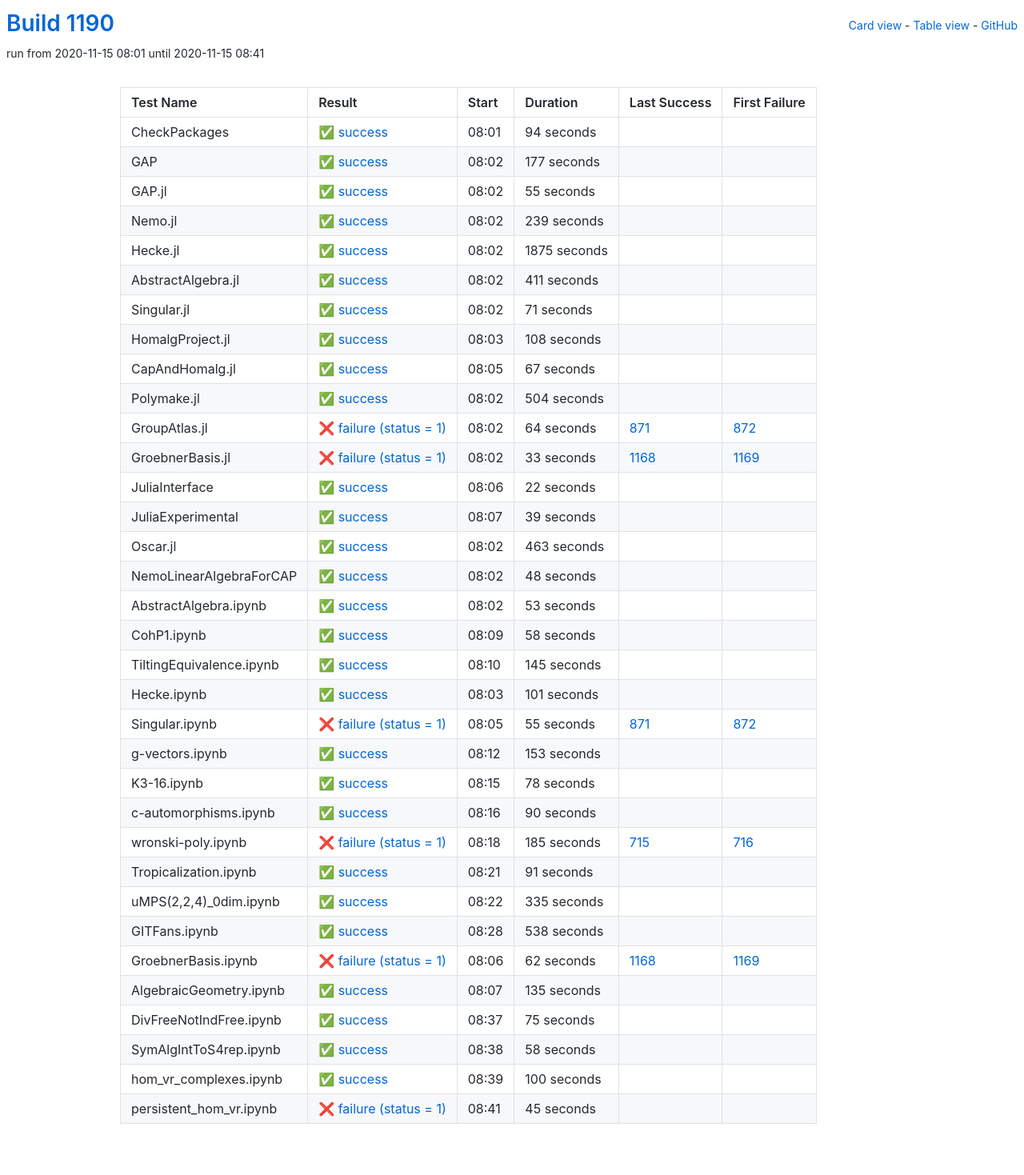
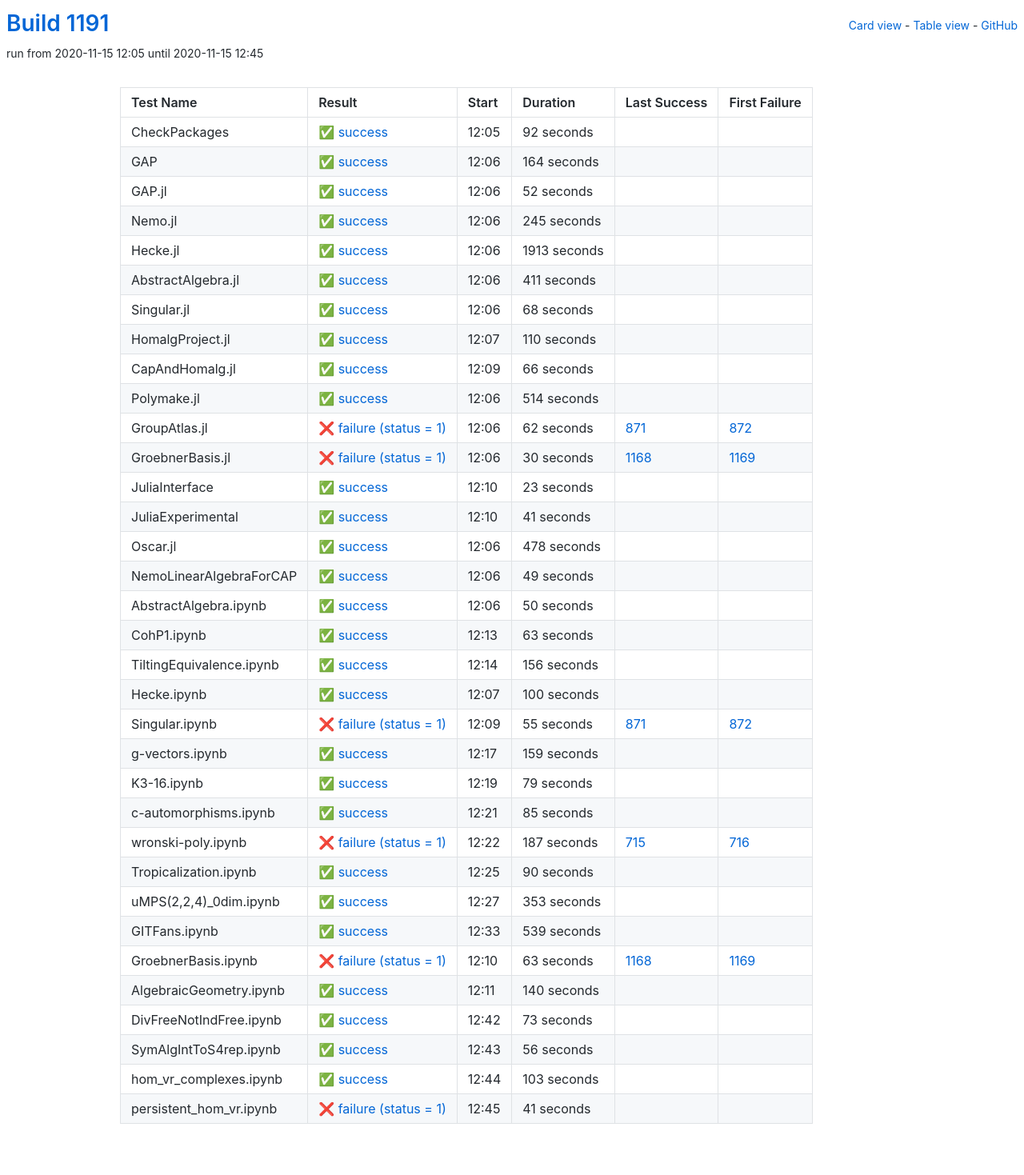
Before and after one commit to oscar-system/oscar-ci-status-stable, a Jekyll site: the page built from table.html, in a window 1280 px wide. Shown: the whole page at 80% size. Built offline with Jekyll 4.4.1, drawn with Linux system fonts in a browser that asks for light colours.

Commit message:
Build #1191

```diff
--- a/_data/ci.yml
+++ b/_data/ci.yml
@@ -1,6 +1,6 @@
 ---
-build: 1190
-build_url: https://oscarci.mathematik.uni-kl.de/job/oscar-stable/1190/
+build: 1191
+build_url: https://oscarci.mathematik.uni-kl.de/job/oscar-stable/1191/
 job: oscar-stable
 organization: oscar-system
 repo: oscar-ci-status-stable
@@ -8,68 +8,68 @@ repourl: https://github.com/oscar-system/oscar-ci-status-stable
 tests:
 - name: CheckPackages
   id: checkpackages
-  log: https://oscarci.mathematik.uni-kl.de/job/oscar-stable/1190/artifact/logs/build-1190/CheckPackages.log
-  start: 2020-11-15 08:01
+  log: https://oscarci.mathematik.uni-kl.de/job/oscar-stable/1191/artifact/logs/build-1191/CheckPackages.log
+  start: 2020-11-15 12:05
   success: true
   exitcode: 0
   status: success
-  duration: 94
+  duration: 92
   last_success: false
   last_success_url:
   first_failure: false
   first_failure_url:
 - name: GAP
   id: gap
-  log: https://oscarci.mathematik.uni-kl.de/job/oscar-stable/1190/artifact/logs/build-1190/GAP.log
-  start: 2020-11-15 08:02
+  log: https://oscarci.mathematik.uni-kl.de/job/oscar-stable/1191/artifact/logs/build-1191/GAP.log
+  start: 2020-11-15 12:06
   success: true
   exitcode: 0
   status: success
-  duration: 177
+  duration: 164
   last_success: false
   last_success_url:
   first_failure: false
   first_failure_url:
 - name: GAP.jl
   id: gap-jl
-  log: https://oscarci.mathematik.uni-kl.de/job/oscar-stable/1190/artifact/logs/build-1190/GAP.jl.log
-  start: 2020-11-15 08:02
+  log: https://oscarci.mathematik.uni-kl.de/job/oscar-stable/1191/artifact/logs/build-1191/GAP.jl.log
+  start: 2020-11-15 12:06
   success: true
   exitcode: 0
   status: success
-  duration: 55
+  duration: 52
   last_success: false
   last_success_url:
   first_failure: false
   first_failure_url:
 - name: Nemo.jl
   id: nemo-jl
-  log: https://oscarci.mathematik.uni-kl.de/job/oscar-stable/1190/artifact/logs/build-1190/Nemo.jl.log
-  start: 2020-11-15 08:02
+  log: https://oscarci.mathematik.uni-kl.de/job/oscar-stable/1191/artifact/logs/build-1191/Nemo.jl.log
+  start: 2020-11-15 12:06
   success: true
   exitcode: 0
   status: success
-  duration: 239
+  duration: 245
   last_success: false
   last_success_url:
   first_failure: false
   first_failure_url:
 - name: Hecke.jl
   id: hecke-jl
-  log: https://oscarci.mathematik.uni-kl.de/job/oscar-stable/1190/artifact/logs/build-1190/Hecke.jl.log
-  start: 2020-11-15 08:02
+  log: https://oscarci.mathematik.uni-kl.de/job/oscar-stable/1191/artifact/logs/build-1191/Hecke.jl.log
+  start: 2020-11-15 12:06
   success: true
   exitcode: 0
   status: success
-  duration: 1875
+  duration: 1913
   last_success: false
   last_success_url:
   first_failure: false
   first_failure_url:
 - name: AbstractAlgebra.jl
   id: abstractalgebra-jl
-  log: https://oscarci.mathematik.uni-kl.de/job/oscar-stable/1190/artifact/logs/build-1190/AbstractAlgebra.jl.log
-  start: 2020-11-15 08:02
+  log: https://oscarci.mathematik.uni-kl.de/job/oscar-stable/1191/artifact/logs/build-1191/AbstractAlgebra.jl.log
+  start: 2020-11-15 12:06
   success: true
   exitcode: 0
   status: success
@@ -80,176 +80,176 @@ tests:
   first_failure_url:
 - name: Singular.jl
   id: singular-jl
-  log: https://oscarci.mathematik.uni-kl.de/job/oscar-stable/1190/artifact/logs/build-1190/Singular.jl.log
-  start: 2020-11-15 08:02
+  log: https://oscarci.mathematik.uni-kl.de/job/oscar-stable/1191/artifact/logs/build-1191/Singular.jl.log
+  start: 2020-11-15 12:06
   success: true
   exitcode: 0
   status: success
-  duration: 71
+  duration: 68
   last_success: false
   last_success_url:
   first_failure: false
   first_failure_url:
 - name: HomalgProject.jl
   id: homalgproject-jl
-  log: https://oscarci.mathematik.uni-kl.de/job/oscar-stable/1190/artifact/logs/build-1190/HomalgProject.jl.log
-  start: 2020-11-15 08:03
+  log: https://oscarci.mathematik.uni-kl.de/job/oscar-stable/1191/artifact/logs/build-1191/HomalgProject.jl.log
+  start: 2020-11-15 12:07
   success: true
   exitcode: 0
   status: success
-  duration: 108
+  duration: 110
   last_success: false
   last_success_url:
   first_failure: false
   first_failure_url:
 - name: CapAndHomalg.jl
   id: capandhomalg-jl
-  log: https://oscarci.mathematik.uni-kl.de/job/oscar-stable/1190/artifact/logs/build-1190/CapAndHomalg.jl.log
-  start: 2020-11-15 08:05
+  log: https://oscarci.mathematik.uni-kl.de/job/oscar-stable/1191/artifact/logs/build-1191/CapAndHomalg.jl.log
+  start: 2020-11-15 12:09
   success: true
   exitcode: 0
   status: success
-  duration: 67
+  duration: 66
   last_success: false
   last_success_url:
   first_failure: false
   first_failure_url:
 - name: Polymake.jl
   id: polymake-jl
-  log: https://oscarci.mathematik.uni-kl.de/job/oscar-stable/1190/artifact/logs/build-1190/Polymake.jl.log
-  start: 2020-11-15 08:02
+  log: https://oscarci.mathematik.uni-kl.de/job/oscar-stable/1191/artifact/logs/build-1191/Polymake.jl.log
+  start: 2020-11-15 12:06
   success: true
   exitcode: 0
   status: success
-  duration: 504
+  duration: 514
   last_success: false
   last_success_url:
   first_failure: false
   first_failure_url:
 - name: GroupAtlas.jl
   id: groupatlas-jl
-  log: https://oscarci.mathematik.uni-kl.de/job/oscar-stable/1190/artifact/logs/build-1190/GroupAtlas.jl.log
-  start: 2020-11-15 08:02
+  log: https://oscarci.mathematik.uni-kl.de/job/oscar-stable/1191/artifact/logs/build-1191/GroupAtlas.jl.log
+  start: 2020-11-15 12:06
   success: false
   exitcode: 1
   status: failure
-  duration: 64
+  duration: 62
   last_success: 871
   last_success_url: https://oscarci.mathematik.uni-kl.de/job/oscar-stable/871/
   first_failure: 872
   first_failure_url: https://oscarci.mathematik.uni-kl.de/job/oscar-stable/872/
 - name: GroebnerBasis.jl
   id: groebnerbasis-jl
-  log: https://oscarci.mathematik.uni-kl.de/job/oscar-stable/1190/artifact/logs/build-1190/GroebnerBasis.jl.log
-  start: 2020-11-15 08:02
+  log: https://oscarci.mathematik.uni-kl.de/job/oscar-stable/1191/artifact/logs/build-1191/GroebnerBasis.jl.log
+  start: 2020-11-15 12:06
   success: false
   exitcode: 1
   status: failure
-  duration: 33
+  duration: 30
   last_success: 1168
   last_success_url: https://oscarci.mathematik.uni-kl.de/job/oscar-stable/1168/
   first_failure: 1169
   first_failure_url: https://oscarci.mathematik.uni-kl.de/job/oscar-stable/1169/
 - name: JuliaInterface
   id: juliainterface
-  log: https://oscarci.mathematik.uni-kl.de/job/oscar-stable/1190/artifact/logs/build-1190/JuliaInterface.log
-  start: 2020-11-15 08:06
+  log: https://oscarci.mathematik.uni-kl.de/job/oscar-stable/1191/artifact/logs/build-1191/JuliaInterface.log
+  start: 2020-11-15 12:10
   success: true
   exitcode: 0
   status: success
-  duration: 22
+  duration: 23
   last_success: false
   last_success_url:
   first_failure: false
   first_failure_url:
 - name: JuliaExperimental
   id: juliaexperimental
-  log: https://oscarci.mathematik.uni-kl.de/job/oscar-stable/1190/artifact/logs/build-1190/JuliaExperimental.log
-  start: 2020-11-15 08:07
+  log: https://oscarci.mathematik.uni-kl.de/job/oscar-stable/1191/artifact/logs/build-1191/JuliaExperimental.log
+  start: 2020-11-15 12:10
   success: true
   exitcode: 0
   status: success
-  duration: 39
+  duration: 41
   last_success: false
   last_success_url:
   first_failure: false
   first_failure_url:
 - name: Oscar.jl
   id: oscar-jl
-  log: https://oscarci.mathematik.uni-kl.de/job/oscar-stable/1190/artifact/logs/build-1190/Oscar.jl.log
-  start: 2020-11-15 08:02
+  log: https://oscarci.mathematik.uni-kl.de/job/oscar-stable/1191/artifact/logs/build-1191/Oscar.jl.log
+  start: 2020-11-15 12:06
   success: true
   exitcode: 0
   status: success
-  duration: 463
+  duration: 478
   last_success: false
   last_success_url:
   first_failure: false
   first_failure_url:
 - name: NemoLinearAlgebraForCAP
   id: nemolinearalgebraforcap
-  log: https://oscarci.mathematik.uni-kl.de/job/oscar-stable/1190/artifact/logs/build-1190/NemoLinearAlgebraForCAP.log
-  start: 2020-11-15 08:02
+  log: https://oscarci.mathematik.uni-kl.de/job/oscar-stable/1191/artifact/logs/build-1191/NemoLinearAlgebraForCAP.log
+  start: 2020-11-15 12:06
   success: true
   exitcode: 0
   status: success
-  duration: 48
+  duration: 49
   last_success: false
   last_success_url:
   first_failure: false
   first_failure_url:
 - name: AbstractAlgebra.ipynb
   id: abstractalgebra-ipynb
-  log: https://oscarci.mathematik.uni-kl.de/job/oscar-stable/1190/artifact/logs/build-1190/AbstractAlgebra.ipynb.log
-  start: 2020-11-15 08:02
+  log: https://oscarci.mathematik.uni-kl.de/job/oscar-stable/1191/artifact/logs/build-1191/AbstractAlgebra.ipynb.log
+  start: 2020-11-15 12:06
   success: true
   exitcode: 0
   status: success
-  duration: 53
+  duration: 50
   last_success: false
   last_success_url:
   first_failure: false
   first_failure_url:
 - name: CohP1.ipynb
   id: cohp1-ipynb
-  log: https://oscarci.mathematik.uni-kl.de/job/oscar-stable/1190/artifact/logs/build-1190/CohP1.ipynb.log
-  start: 2020-11-15 08:09
+  log: https://oscarci.mathematik.uni-kl.de/job/oscar-stable/1191/artifact/logs/build-1191/CohP1.ipynb.log
+  start: 2020-11-15 12:13
   success: true
   exitcode: 0
   status: success
-  duration: 58
+  duration: 63
   last_success: false
   last_success_url:
   first_failure: false
   first_failure_url:
 - name: TiltingEquivalence.ipynb
   id: tiltingequivalence-ipynb
-  log: https://oscarci.mathematik.uni-kl.de/job/oscar-stable/1190/artifact/logs/build-1190/TiltingEquivalence.ipynb.log
-  start: 2020-11-15 08:10
+  log: https://oscarci.mathematik.uni-kl.de/job/oscar-stable/1191/artifact/logs/build-1191/TiltingEquivalence.ipynb.log
+  start: 2020-11-15 12:14
   success: true
   exitcode: 0
   status: success
-  duration: 145
+  duration: 156
   last_success: false
   last_success_url:
   first_failure: false
   first_failure_url:
 - name: Hecke.ipynb
   id: hecke-ipynb
-  log: https://oscarci.mathematik.uni-kl.de/job/oscar-stable/1190/artifact/logs/build-1190/Hecke.ipynb.log
-  start: 2020-11-15 08:03
+  log: https://oscarci.mathematik.uni-kl.de/job/oscar-stable/1191/artifact/logs/build-1191/Hecke.ipynb.log
+  start: 2020-11-15 12:07
   success: true
   exitcode: 0
   status: success
-  duration: 101
+  duration: 100
   last_success: false
   last_success_url:
   first_failure: false
   first_failure_url:
 - name: Singular.ipynb
   id: singular-ipynb
-  log: https://oscarci.mathematik.uni-kl.de/job/oscar-stable/1190/artifact/logs/build-1190/Singular.ipynb.log
-  start: 2020-11-15 08:05
+  log: https://oscarci.mathematik.uni-kl.de/job/oscar-stable/1191/artifact/logs/build-1191/Singular.ipynb.log
+  start: 2020-11-15 12:09
   success: false
   exitcode: 1
   status: failure
@@ -260,32 +260,56 @@ tests:
   first_failure_url: https://oscarci.mathematik.uni-kl.de/job/oscar-stable/872/
 - name: g-vectors.ipynb
   id: g-vectors-ipynb
-  log: https://oscarci.mathematik.uni-kl.de/job/oscar-stable/1190/artifact/logs/build-1190/g-vectors.ipynb.log
-  start: 2020-11-15 08:12
+  log: https://oscarci.mathematik.uni-kl.de/job/oscar-stable/1191/artifact/logs/build-1191/g-vectors.ipynb.log
+  start: 2020-11-15 12:17
   success: true
   exitcode: 0
   status: success
-  duration: 153
+  duration: 159
   last_success: false
   last_success_url:
   first_failure: false
   first_failure_url:
 - name: K3-16.ipynb
   id: k3-16-ipynb
-  log: https://oscarci.mathematik.uni-kl.de/job/oscar-stable/1190/artifact/logs/build-1190/K3-16.ipynb.log
-  start: 2020-11-15 08:15
+  log: https://oscarci.mathematik.uni-kl.de/job/oscar-stable/1191/artifact/logs/build-1191/K3-16.ipynb.log
+  start: 2020-11-15 12:19
   success: true
   exitcode: 0
   status: success
-  duration: 78
+  duration: 79
   last_success: false
   last_success_url:
   first_failure: false
   first_failure_url:
 - name: c-automorphisms.ipynb
   id: c-automorphisms-ipynb
-  log: https://oscarci.mathematik.uni-kl.de/job/oscar-stable/1190/artifact/logs/build-1190/c-automorphisms.ipynb.log
-  start: 2020-11-15 08:16
+  log: https://oscarci.mathematik.uni-kl.de/job/oscar-stable/1191/artifact/logs/build-1191/c-automorphisms.ipynb.log
+  start: 2020-11-15 12:21
+  success: true
+  exitcode: 0
+  status: success
+  duration: 85
+  last_success: false
+  last_success_url:
+  first_failure: false
+  first_failure_url:
+- name: wronski-poly.ipynb
+  id: wronski-poly-ipynb
+  log: https://oscarci.mathematik.uni-kl.de/job/oscar-stable/1191/artifact/logs/build-1191/wronski-poly.ipynb.log
+  start: 2020-11-15 12:22
+  success: false
+  exitcode: 1
+  status: failure
+  duration: 187
+  last_success: 715
+  last_success_url: https://oscarci.mathematik.uni-kl.de/job/oscar-stable/715/
+  first_failure: 716
+  first_failure_url: https://oscarci.mathematik.uni-kl.de/job/oscar-stable/716/
+- name: Tropicalization.ipynb
+  id: tropicalization-ipynb
+  log: https://oscarci.mathematik.uni-kl.de/job/oscar-stable/1191/artifact/logs/build-1191/Tropicalization.ipynb.log
+  start: 2020-11-15 12:25
   success: true
   exitcode: 0
   status: success
@@ -294,122 +318,98 @@ tests:
   last_success_url:
   first_failure: false
   first_failure_url:
-- name: wronski-poly.ipynb
-  id: wronski-poly-ipynb
-  log: https://oscarci.mathematik.uni-kl.de/job/oscar-stable/1190/artifact/logs/build-1190/wronski-poly.ipynb.log
-  start: 2020-11-15 08:18
-  success: false
-  exitcode: 1
-  status: failure
-  duration: 185
-  last_success: 715
-  last_success_url: https://oscarci.mathematik.uni-kl.de/job/oscar-stable/715/
-  first_failure: 716
-  first_failure_url: https://oscarci.mathematik.uni-kl.de/job/oscar-stable/716/
-- name: Tropicalization.ipynb
-  id: tropicalization-ipynb
-  log: https://oscarci.mathematik.uni-kl.de/job/oscar-stable/1190/artifact/logs/build-1190/Tropicalization.ipynb.log
-  start: 2020-11-15 08:21
+- name: uMPS(2,2,4)_0dim.ipynb
+  id: umps-2-2-4-0dim-ipynb
+  log: https://oscarci.mathematik.uni-kl.de/job/oscar-stable/1191/artifact/logs/build-1191/uMPS-2-2-4-_0dim.ipynb.log
+  start: 2020-11-15 12:27
   success: true
   exitcode: 0
   status: success
-  duration: 91
-  last_success: false
-  last_success_url:
-  first_failure: false
-  first_failure_url:
-- name: uMPS(2,2,4)_0dim.ipynb
-  id: umps-2-2-4-0dim-ipynb
-  log: https://oscarci.mathematik.uni-kl.de/job/oscar-stable/1190/artifact/logs/build-1190/uMPS-2-2-4-_0dim.ipynb.log
-  start: 2020-11-15 08:22
-  success: true
-  exitcode: 0
-  status: success
-  duration: 335
+  duration: 353
   last_success: false
   last_success_url:
   first_failure: false
   first_failure_url:
 - name: GITFans.ipynb
   id: gitfans-ipynb
-  log: https://oscarci.mathematik.uni-kl.de/job/oscar-stable/1190/artifact/logs/build-1190/GITFans.ipynb.log
-  start: 2020-11-15 08:28
+  log: https://oscarci.mathematik.uni-kl.de/job/oscar-stable/1191/artifact/logs/build-1191/GITFans.ipynb.log
+  start: 2020-11-15 12:33
   success: true
   exitcode: 0
   status: success
-  duration: 538
+  duration: 539
   last_success: false
   last_success_url:
   first_failure: false
   first_failure_url:
 - name: GroebnerBasis.ipynb
   id: groebnerbasis-ipynb
-  log: https://oscarci.mathematik.uni-kl.de/job/oscar-stable/1190/artifact/logs/build-1190/GroebnerBasis.ipynb.log
-  start: 2020-11-15 08:06
+  log: https://oscarci.mathematik.uni-kl.de/job/oscar-stable/1191/artifact/logs/build-1191/GroebnerBasis.ipynb.log
+  start: 2020-11-15 12:10
   success: false
   exitcode: 1
   status: failure
-  duration: 62
+  duration: 63
   last_success: 1168
   last_success_url: https://oscarci.mathematik.uni-kl.de/job/oscar-stable/1168/
   first_failure: 1169
   first_failure_url: https://oscarci.mathematik.uni-kl.de/job/oscar-stable/1169/
 - name: AlgebraicGeometry.ipynb
   id: algebraicgeometry-ipynb
-  log: https://oscarci.mathematik.uni-kl.de/job/oscar-stable/1190/artifact/logs/build-1190/AlgebraicGeometry.ipynb.log
-  start: 2020-11-15 08:07
+  log: https://oscarci.mathematik.uni-kl.de/job/oscar-stable/1191/artifact/logs/build-1191/AlgebraicGeometry.ipynb.log
+  start: 2020-11-15 12:11
   success: true
   exitcode: 0
   status: success
-  duration: 135
+  duration: 140
   last_success: false
   last_success_url:
   first_failure: false
   first_failure_url:
 - name: DivFreeNotIndFree.ipynb
   id: divfreenotindfree-ipynb
-  log: https://oscarci.mathematik.uni-kl.de/job/oscar-stable/1190/artifact/logs/build-1190/DivFreeNotIndFree.ipynb.log
-  start: 2020-11-15 08:37
+  log: https://oscarci.mathematik.uni-kl.de/job/oscar-stable/1191/artifact/logs/build-1191/DivFreeNotIndFree.ipynb.log
+  start: 2020-11-15 12:42
   success: true
   exitcode: 0
   status: success
-  duration: 75
+  duration: 73
   last_success: false
   last_success_url:
   first_failure: false
   first_failure_url:
 - name: SymAlgIntToS4rep.ipynb
   id: symalginttos4rep-ipynb
-  log: https://oscarci.mathematik.uni-kl.de/job/oscar-stable/1190/artifact/logs/build-1190/SymAlgIntToS4rep.ipynb.log
-  start: 2020-11-15 08:38
+  log: https://oscarci.mathematik.uni-kl.de/job/oscar-stable/1191/artifact/logs/build-1191/SymAlgIntToS4rep.ipynb.log
+  start: 2020-11-15 12:43
   success: true
   exitcode: 0
   status: success
-  duration: 58
+  duration: 56
   last_success: false
   last_success_url:
   first_failure: false
   first_failure_url:
 - name: hom_vr_complexes.ipynb
   id: hom-vr-complexes-ipynb
-  log: https://oscarci.mathematik.uni-kl.de/job/oscar-stable/1190/artifact/logs/build-1190/hom_vr_complexes.ipynb.log
-  start: 2020-11-15 08:39
+  log: https://oscarci.mathematik.uni-kl.de/job/oscar-stable/1191/artifact/logs/build-1191/hom_vr_complexes.ipynb.log
+  start: 2020-11-15 12:44
   success: true
   exitcode: 0
   status: success
-  duration: 100
+  duration: 103
   last_success: false
   last_success_url:
   first_failure: false
   first_failure_url:
 - name: persistent_hom_vr.ipynb
   id: persistent-hom-vr-ipynb
-  log: https://oscarci.mathematik.uni-kl.de/job/oscar-stable/1190/artifact/logs/build-1190/persistent_hom_vr.ipynb.log
-  start: 2020-11-15 08:41
+  log: https://oscarci.mathematik.uni-kl.de/job/oscar-stable/1191/artifact/logs/build-1191/persistent_hom_vr.ipynb.log
+  start: 2020-11-15 12:45
   success: false
   exitcode: 1
   status: failure
-  duration: 45
+  duration: 41
   last_success: false
   last_success_url:
   first_failure: false
```
Also changed, not shown: README.md.
